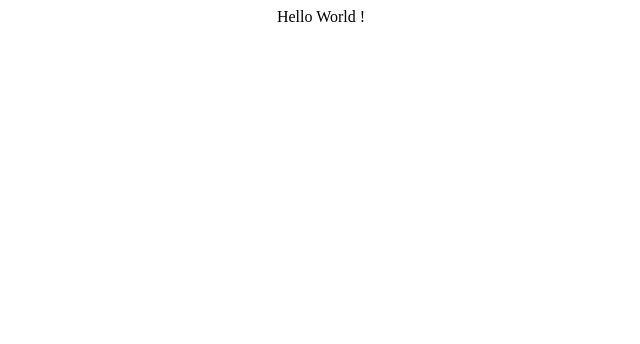
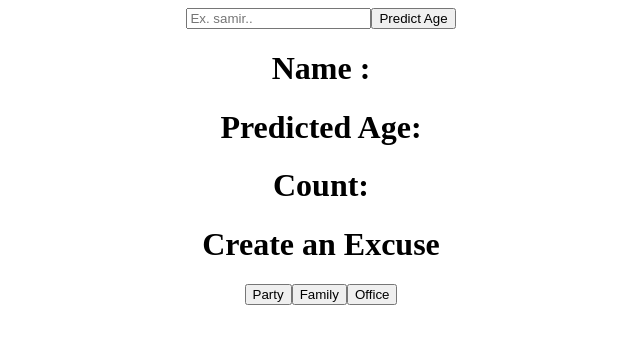
Before and after one commit to samirgautam/React_Basics_Practise, a React (Create React App) app: page / in a window 1280 px wide. Shown: the top 344 px of the page, without its empty margins (319-959 px from the left). Built offline with nearby package versions, Linux system fonts and the light colour scheme.

Commit message:
day3-api

```diff
--- a/package.json
+++ b/package.json
@@ -6,6 +6,7 @@
     "@testing-library/jest-dom": "^5.16.5",
     "@testing-library/react": "^13.4.0",
     "@testing-library/user-event": "^13.5.0",
+    "axios": "^1.3.5",
     "react": "^18.2.0",
     "react-dom": "^18.2.0",
     "react-scripts": "5.0.1",
--- a/src/App.js
+++ b/src/App.js
@@ -1,12 +1,38 @@
 
 import './App.css';
-
-
+import Axios from "axios";
+import { useEffect , useState } from 'react';
 function App() {
-
+  const [name,setName] = useState("");
+  const [predictedAge, setPredictedAge] = useState(null);
+  const [generatedExcuse,setGeneratedExcuse] = useState("");
+const fetchData = ()=> {
+  Axios.get(`https://api.agify.io/?name=${name}`).then((res)=> {
+    setPredictedAge(res.data);
+  });
+};
+const fetchExcuse = (excuse) => {
+  Axios.get(`https://excuser-three.vercel.app/v1/excuse/${excuse}/`).then((res)=>{
+  setGeneratedExcuse(res.data[0].excuse);
+  });
+};
   return (
     <div className = "App">
-      Hello World !
+    <div>
+    <input placeholder='Ex. samir..' onChange={(event)=> {setName(event.target.value)}}/>
+      <button onClick={fetchData}>Predict Age</button>
+      <h1>Name :  {predictedAge?.name}</h1>
+      <h1>Predicted Age:  {predictedAge?.age}</h1>
+      <h1>Count:  {predictedAge?.count}</h1>
+    </div>
+
+    <div>
+    <h1>Create an Excuse</h1>
+    <button onClick={()=>fetchExcuse("party")}>Party</button>
+    <button onClick={()=>fetchExcuse("family")}>Family</button>
+    <button onClick={()=>fetchExcuse("office")}>Office</button>
+    <p>{generatedExcuse}</p>
+    </div>
     </div>
   );
 }
```
Also changed, not shown: 1 other file (tests, documents, lock files or other folders).
